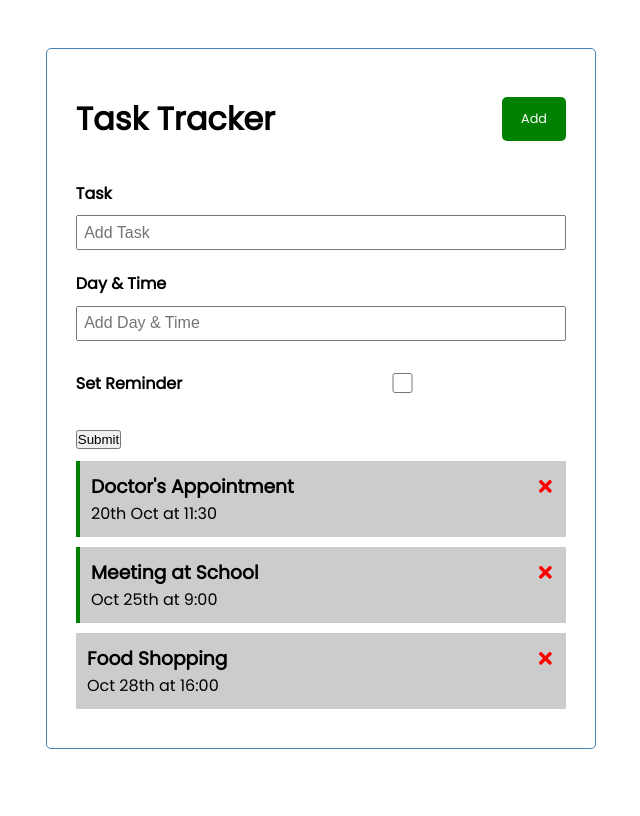
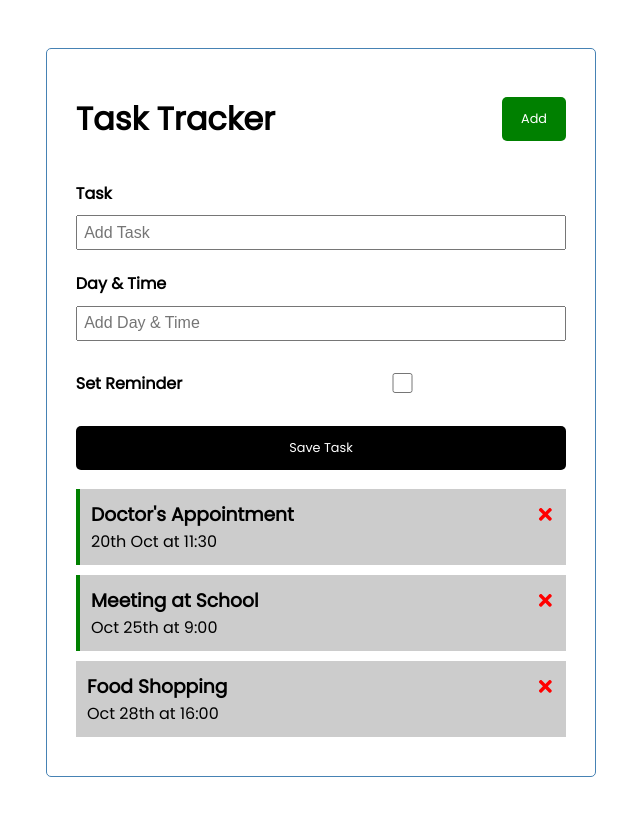
Before and after one commit to Usman-Ubaid/Task-Tracker, a React (Create React App) app: page / in a window 1280 px wide. Shown: the top 816 px of the page, without its empty margins (319-959 px from the left). Built offline with nearby package versions, Linux system fonts and the light colour scheme.

Commit message:
Added useState hooks to the AddForm component.

```diff
--- a/src/components/AddForm.js
+++ b/src/components/AddForm.js
@@ -1,23 +1,32 @@
+import { useState } from "react";
+
 const AddForm = () => {
+    const [text, setText] = useState('');
+    const [day, setDay] = useState('');
+    const [reminder, setReminder] = useState(false);
+
     return (
         <form className="form">
 
             <div className="form-control">
                 <label> Task </label>
-                <input type="text" placeholder="Add Task"/>
+                <input type="text" placeholder="Add Task"
+                value={text} onChange={(e) => setText(e.target.value)}/>
             </div>
 
             <div className="form-control">
                 <label> Day & Time </label>
-                <input type="text" placeholder="Add Day & Time"/>
+                <input type="text" placeholder="Add Day & Time"
+                value={day} onChange={(e) => setDay(e.target.value) }/>
             </div>
 
             <div className="form-control form-control-check">
                 <label> Set Reminder </label>
-                <input type="checkbox"/>
+                <input type="checkbox"
+                value={reminder} onChange={(e) => setReminder(e.currentTarget.checked) }/>
             </div>
 
-            <input type="submit" value="Submit"/>
+            <input className="btn btn-block" type="submit" value="Save Task"/>
 
         </form>
     )
--- a/src/index.css
+++ b/src/index.css
@@ -109,3 +109,8 @@ body {
   flex: 2;
   height: 20px;
 }
+
+.btn-block {
+  display: block;
+  width: 100%;
+}
```
